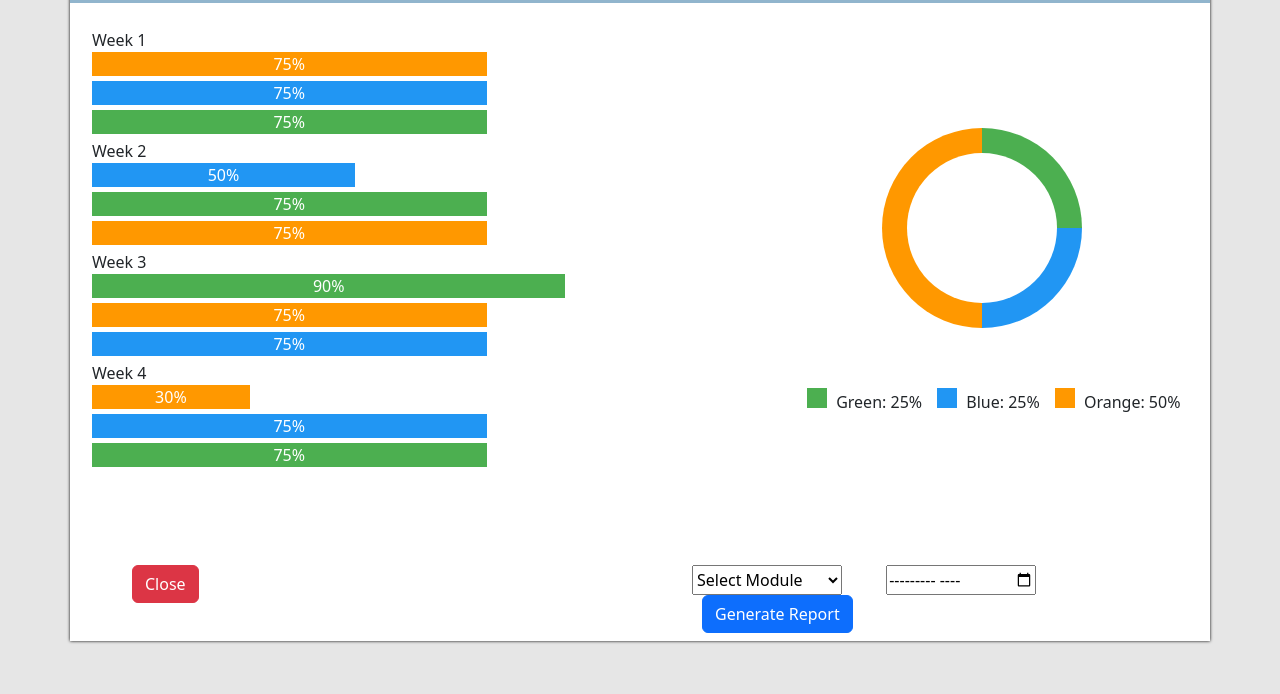
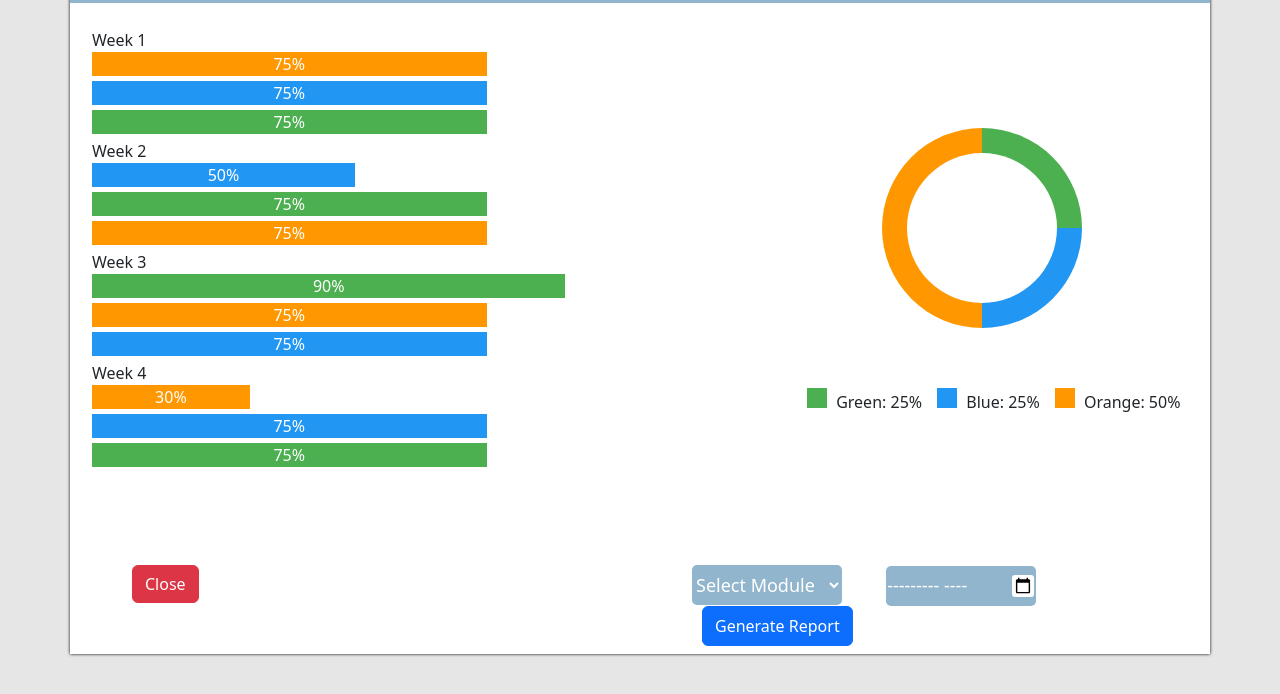
Before and after one commit to kazmisohail/HospitalAdmin, a website: page public/htmlpages/report.html in a window 1280 px wide. Shown: the part 118-812 px from the top of the page. Drawn offline with Linux system fonts and the light colour scheme.

Commit message:
report css

```diff
--- a/app.js
+++ b/app.js
@@ -12,9 +12,9 @@ const PORT = process.env.PORT || 3001;
 var config = {
     user: "sa",
     password: "1234",
-    //server: "KAZMI",
+    server: "KAZMI",
     //server: "DESKTOP-TONH6GQ",
-    server: "Arham_laptop",
+    // server: "Arham_laptop",
     database: "HospitalManagementSystem",
     options: {
         encrypt: false // Disable encryption
--- a/public/css/report.css
+++ b/public/css/report.css
@@ -34,6 +34,21 @@ body {
     width: 150px;
     height: 30px;
     margin-left: 40px;
+    border: none;
+    outline: none;
+    border-radius: 5px;
+    background-color: #91b5cd;
+    font-size: 18px;
+    color: white;
+    height: 40px;
+}
+
+::-webkit-calendar-picker-indicator {
+    background-color: #ffffff;
+    margin-right: 2px;
+    padding: 2px;
+    cursor: pointer;
+    border-radius: 3px;
 }
 
 /* Bar Chart */
@@ -150,4 +165,5 @@ body {
 
 #generateBtn {
     margin-left: 50px;
+    height: 40px;
 }
--- a/public/js/login.js
+++ b/public/js/login.js
@@ -20,7 +20,7 @@ async function logIn() {
         // Handle successful login
         alert('Login successful');
         // Redirect or perform other actions
-         window.location.href = '/dashboard.html'; // Example redirection
+         window.location.href = '/htmlpages/dashboard.html'; // Example redirection
 
     } else {
         // Handle login error
```
Lines whose indentation alone changed are shown as unchanged.
